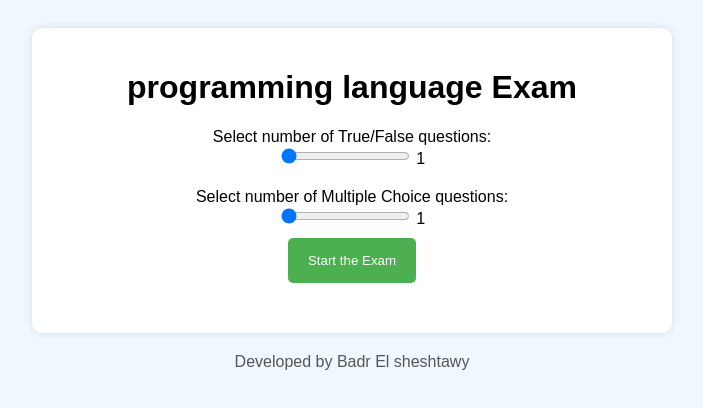
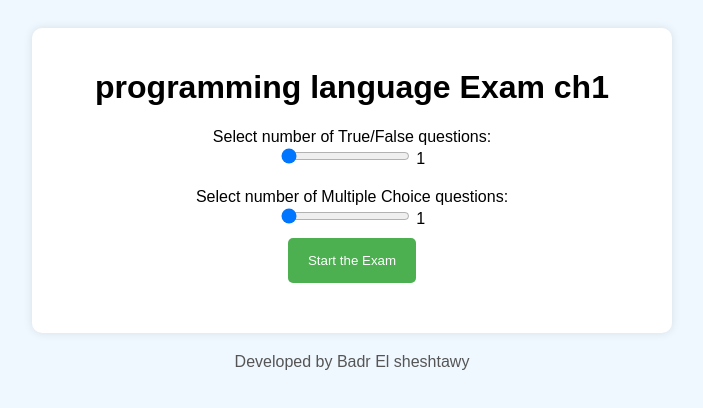
Before and after one commit to Elsheshtawwy/exam2, a plain HTML site: page index.html in a window 1280 px wide. Shown: the whole page, without its empty margins (288-991 px from the left). Drawn offline with Linux system fonts and the light colour scheme.

Commit message:
Update index.html

```diff
--- a/index.html
+++ b/index.html
@@ -64,7 +64,7 @@
 <body>
     <div class="container">
         <div id="homeContainer" class="home-container">
-            <h1>programming language Exam</h1>
+            <h1>programming language Exam ch1</h1>
             <label class="slider-label">Select number of True/False questions:</label>
             <input type="range" id="tfCount" min="1" max="0" value="5" oninput="updateValue('tfCountValue', this.value)">
             <span id="tfCountValue">1</span>
```
